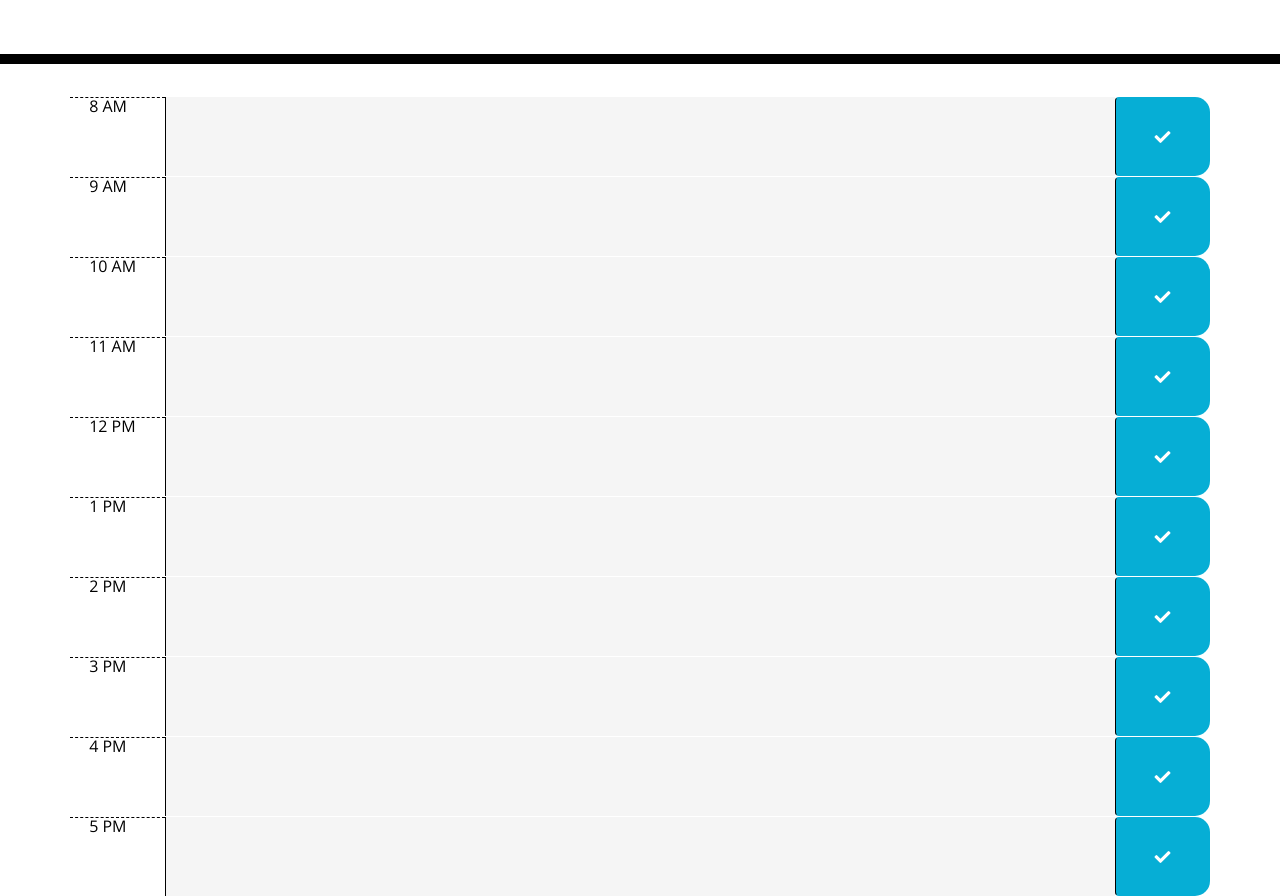
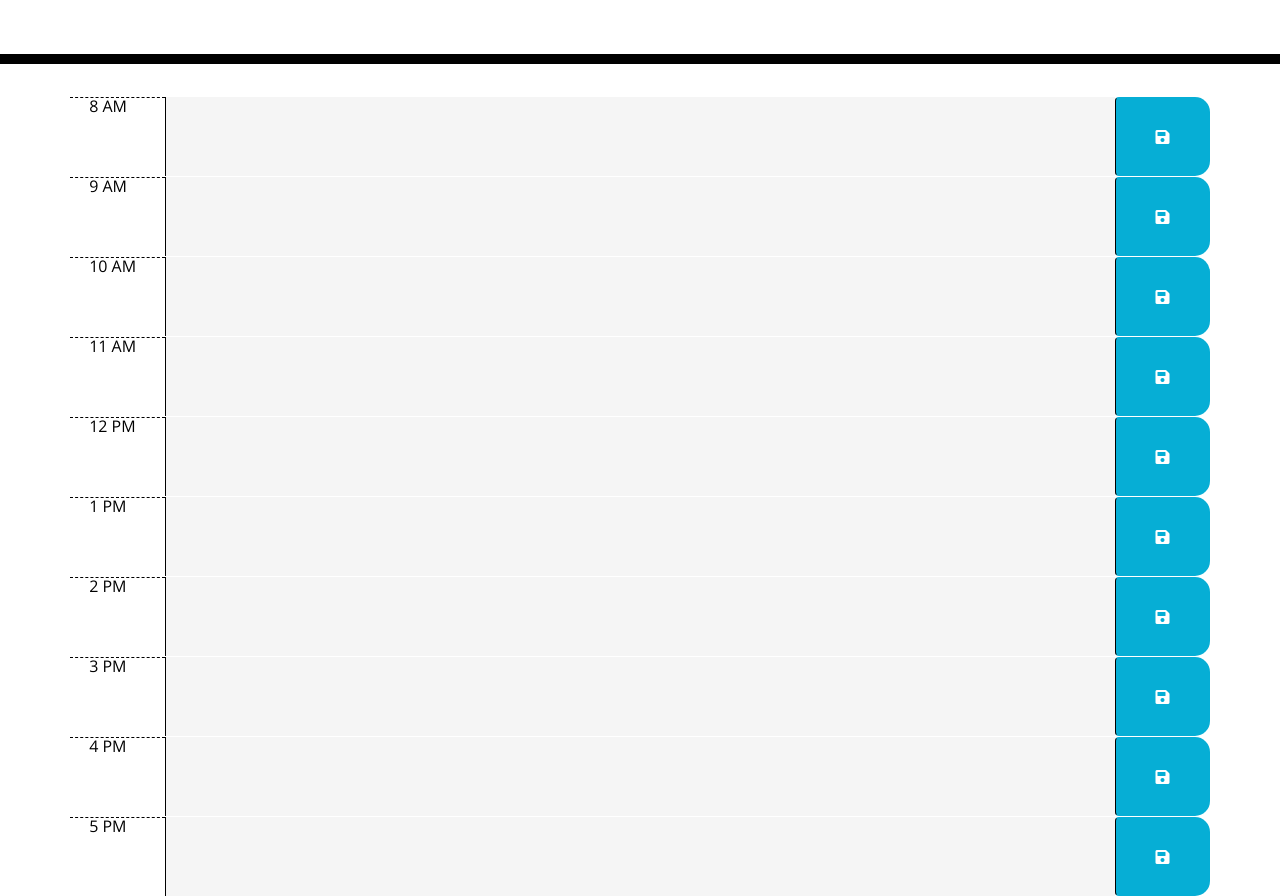
Before and after one commit to GreysonMainor/week-5-JQuery-Schedule, a plain HTML site: page index.html in a window 1280 px wide. Shown: the part 240-1136 px from the top of the page. Drawn offline with nearby package versions, Linux system fonts and the light colour scheme.

```diff
--- a/index.html
+++ b/index.html
@@ -25,60 +25,60 @@
     <div class="row time-block" id="hour8">
       <div class="col-sm-1 hour"> 8 AM</div>
       <textarea class="col-sm-10 description" time="8"></textarea>
-      <button class="btn saveBtn col-sm-1"><i class="fas fa-check"></i></button>
+      <button class="btn saveBtn col-sm-1"><i class="fas fa-save"></i></button>
     </div>
     <div class="row time-block" id="hour9">
       <div class="col-sm-1 hour"> 9 AM</div>
       <textarea class="col-sm-10 description" time="9"></textarea>
-      <button class="btn saveBtn col-sm-1"><i class="fas fa-check"></i></button>
+      <button class="btn saveBtn col-sm-1"><i class="fas fa-save"></i></button>
     </div>
 
     <div class="row time-block" id="hour10">
       <div class="col-sm-1 hour"> 10 AM</div>
       <textarea class="col-sm-10 description" time="10"></textarea>
-      <button class="btn saveBtn col-sm-1"><i class="fas fa-check"></i></button>
+      <button class="btn saveBtn col-sm-1"><i class="fas fa-save"></i></button>
     </div>
 
     <div class="row time-block" id="hour11">
       <div class="col-sm-1 hour"> 11 AM</div>
       <textarea class="col-sm-10 description" time="11"></textarea>
-      <button class="btn saveBtn col-sm-1"><i class="fas fa-check"></i></button>
+      <button class="btn saveBtn col-sm-1"><i class="fas fa-save"></i></button>
     </div>
 
     <div class="row time-block" id="hour12">
       <div class="col-sm-1 hour"> 12 PM</div>
       <textarea class="col-sm-10 description" time="12"></textarea>
-      <button class="btn saveBtn col-sm-1"><i class="fas fa-check"></i></button>
+      <button class="btn saveBtn col-sm-1"><i class="fas fa-save"></i></button>
     </div>
 
     <div class="row time-block" id="hour13">
       <div class="col-sm-1 hour"> 1 PM</div>
       <textarea class="col-sm-10 description" time="13"></textarea>
-      <button class="btn saveBtn col-sm-1"><i class="fas fa-check"></i></button>
+      <button class="btn saveBtn col-sm-1"><i class="fas fa-save"></i></button>
     </div>
 
     <div class="row time-block" id="hour14">
       <div class="col-sm-1 hour"> 2 PM</div>
       <textarea class="col-sm-10 description" time="14"></textarea>
-      <button class="btn saveBtn col-sm-1"><i class="fas fa-check"></i></button>
+      <button class="btn saveBtn col-sm-1"><i class="fas fa-save"></i></button>
     </div>
 
     <div class="row time-block" id="hour15">
       <div class="col-sm-1 hour"> 3 PM</div>
       <textarea class="col-sm-10 description" time="15"></textarea>
-      <button class="btn saveBtn col-sm-1"><i class="fas fa-check"></i></button>
+      <button class="btn saveBtn col-sm-1"><i class="fas fa-save"></i></button>
     </div>
 
     <div class="row time-block" id="hour16">
       <div class="col-sm-1 hour"> 4 PM</div>
       <textarea class="col-sm-10 description" time="16"></textarea>
-      <button class="btn saveBtn col-sm-1"><i class="fas fa-check"></i></button>
+      <button class="btn saveBtn col-sm-1"><i class="fas fa-save"></i></button>
     </div>
 
     <div class="row time-block" id="hour17">
       <div class="col-sm-1 hour"> 5 PM</div>
       <textarea class="col-sm-10 description" time="17"></textarea>
-      <button class="btn saveBtn col-sm-1"><i class="fas fa-check"></i></button>
+      <button class="btn saveBtn col-sm-1"><i class="fas fa-save"></i></button>
     </div>
   </div>
 
```
Also changed, not shown: assets/script.js (+4 -4 lines).
